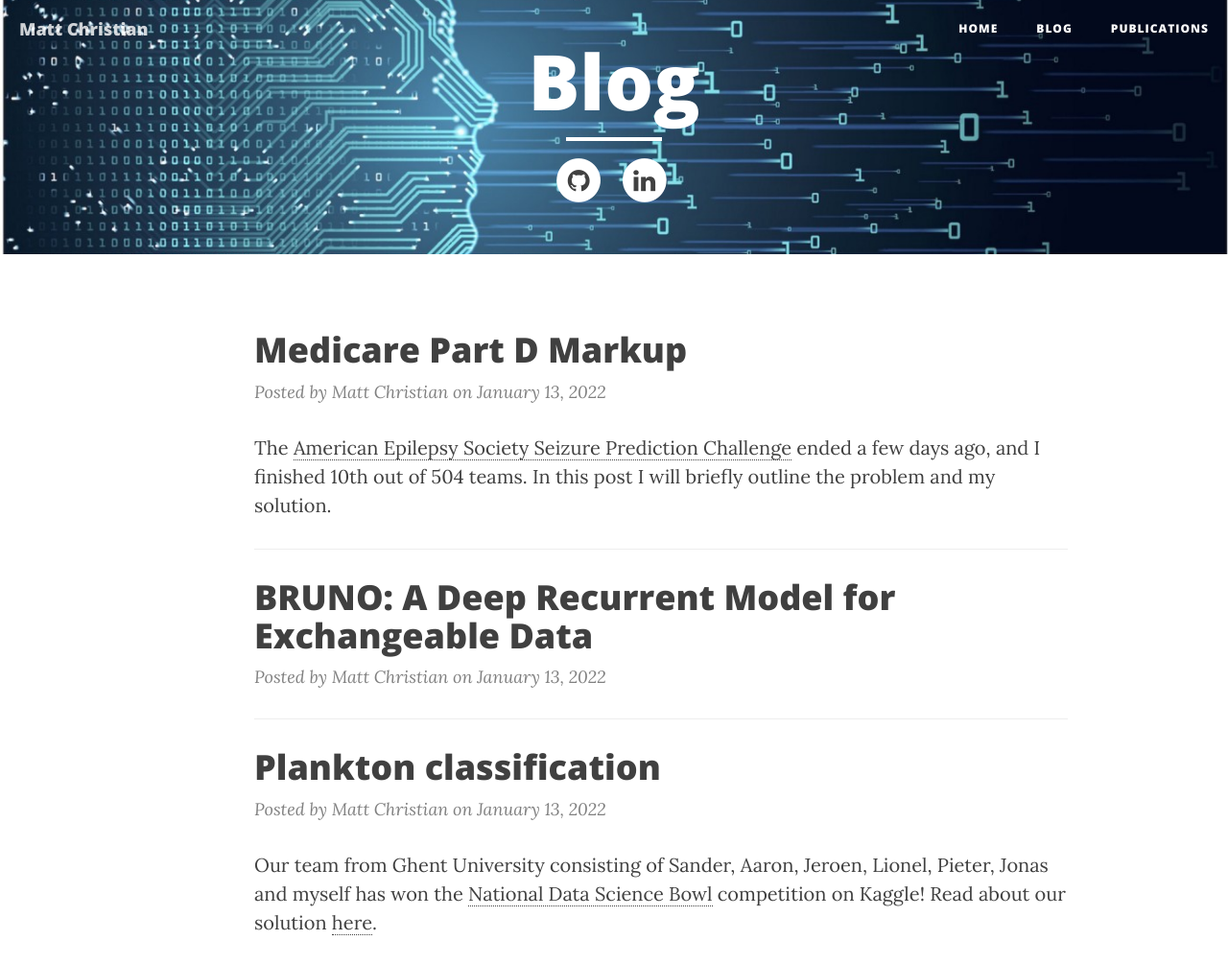
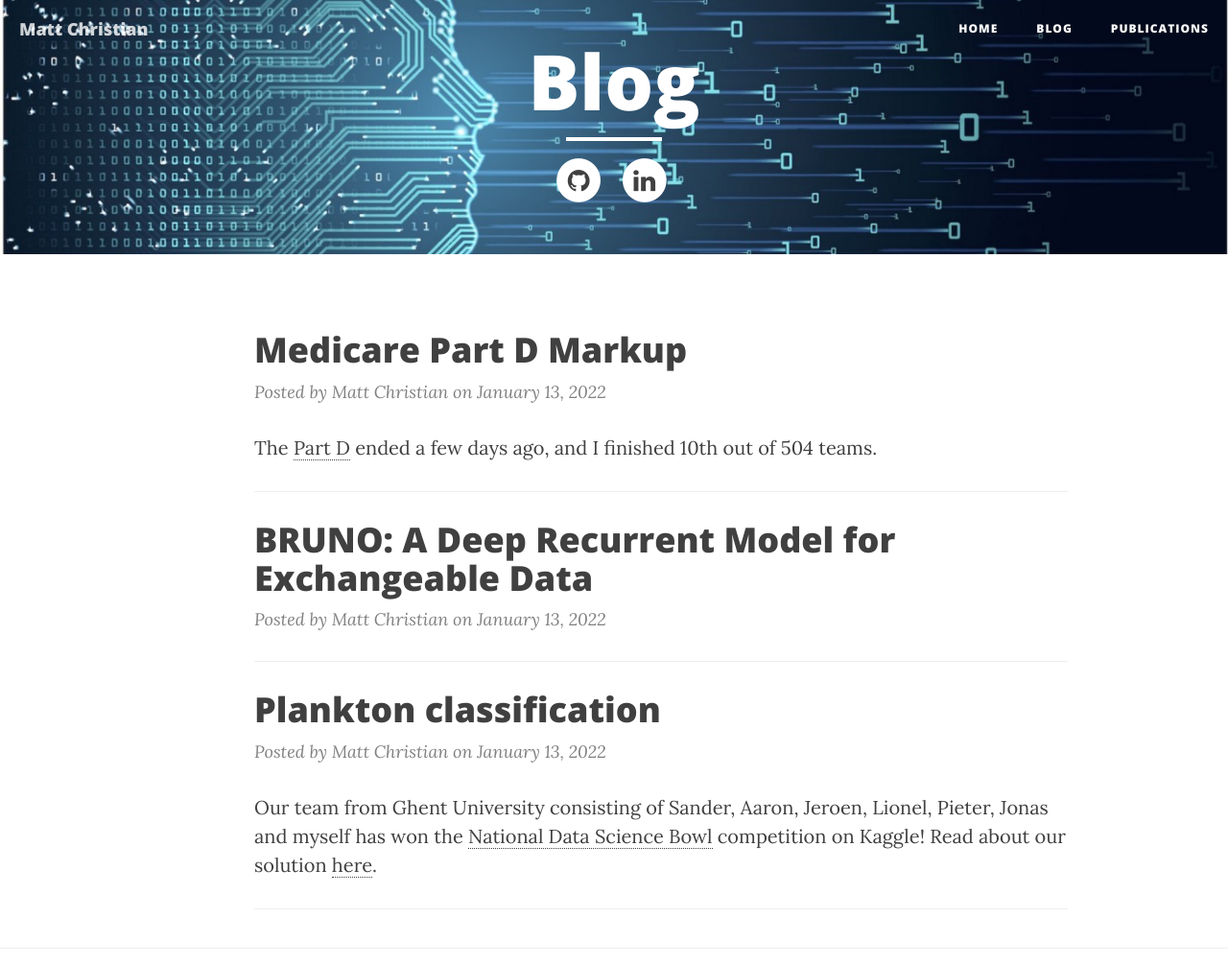
Before and after one commit to analyticalmeanderings/analyticalmeanderings.github.io, a Jekyll site: the page built from blog/index.html, in a window 1280 px wide, cut to the strip 0-1005 px from the top of the page. Shown: the whole strip at 96% size. Built offline with Jekyll 4.4.1, drawn with Linux system fonts in a browser that asks for light colours; nearby versions of some CDN libraries; the list of posts is cut into pages by our own code.

Commit message:
redoing blog again

```diff
--- a/_posts/2022-01-13-seizures.markdown
+++ b/_posts/2022-01-13-partD.markdown
@@ -5,8 +5,7 @@ date:       2022-01-13 12:00:00
 author:     "Matt Christian"
 header-img: "img/epilepsy.jpg"
 ---
-The [American Epilepsy Society Seizure Prediction Challenge](http://www.kaggle.com/c/seizure-prediction) ended a few days ago, and I finished 10th out of 504 teams.
-In this post I will briefly outline the problem and my solution.
+The [Part D](http://www.kaggle.com/c/seizure-prediction) ended a few days ago, and I finished 10th out of 504 teams.
 
 <!--more-->
 
```
Also changed, not shown: _posts/2022-01-13-inspections.markdown (renamed from _posts/2018-09-17-bruno.markdown).
